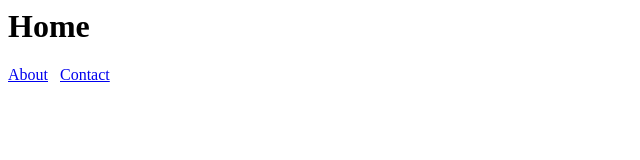
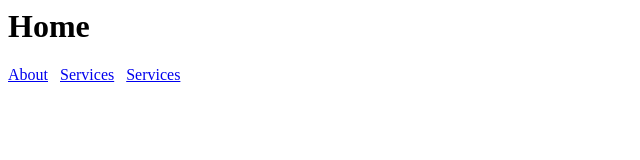
Before and after one commit to 3dmodelman/GettingStartedMyWeb2, a plain HTML site: page index.html in a window 1280 px wide. Shown: the full height of the page, 0-640 px from the left. Drawn offline with Linux system fonts and the light colour scheme.

Commit message:
Second commit – Added file services.html

```diff
--- a/index.html
+++ b/index.html
@@ -1,2 +1,4 @@
 <h1>Home</h1>
-<p><a href="about.html">About</a> &nbsp; <a href="contact.html">Contact</a></p>
+<p>
+	<a href="about.html">About</a> &nbsp; <a href="contact.html">Services</a> &nbsp; <a href="services.html">Services</a>
+</p>
```
Also changed, not shown: services.html (added, +2 -0 lines).
